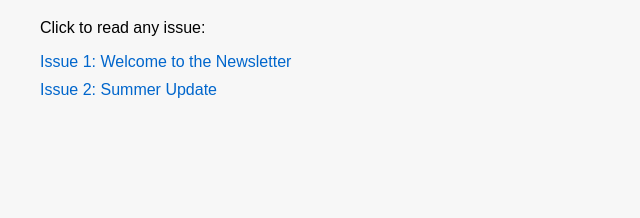
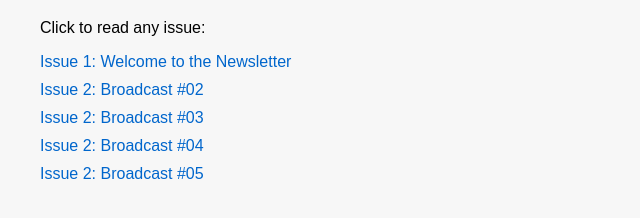
Before and after one commit to brazilianwax-ber/broadcast, a plain HTML site: page index.html in a window 1280 px wide. Shown: the part 102-320 px from the top of the page, without its empty margins (0-640 px from the left). Drawn offline with Linux system fonts and the light colour scheme.

Commit message:
Update index.html

```diff
--- a/index.html
+++ b/index.html
@@ -17,7 +17,10 @@
   <p>Click to read any issue:</p>
   <ul>
     <li><a href="issue1.html">Issue 1: Welcome to the Newsletter</a></li>
-    <li><a href="issue2.html">Issue 2: Summer Update</a></li>
+    <li><a href="issue2.html">Issue 2: Broadcast #02</a></li>
+    <li><a href="issue2.html">Issue 2: Broadcast #03</a></li>
+    <li><a href="issue2.html">Issue 2: Broadcast #04</a></li>
+    <li><a href="issue2.html">Issue 2: Broadcast #05</a></li>
     <!-- Add more links as you add more issues -->
   </ul>
 </body>
```
